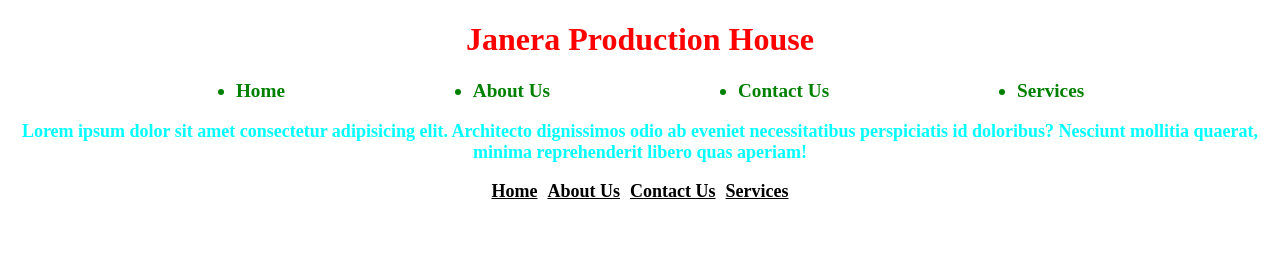
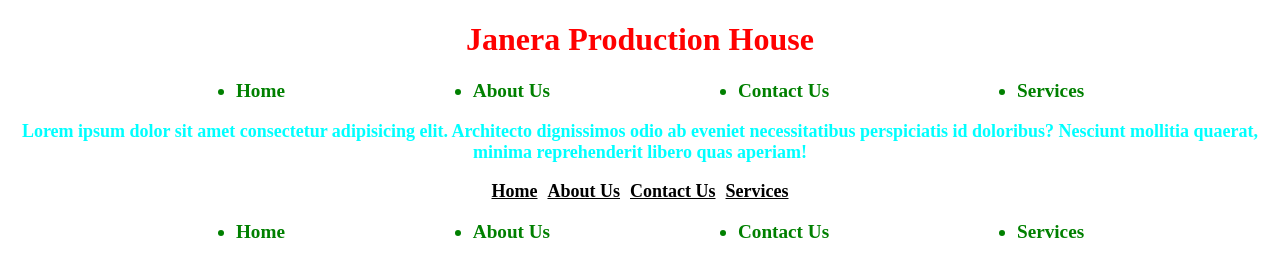
Before and after one commit to Rajibul00/file-1.0, a plain HTML site: page index.html in a window 1280 px wide. Drawn offline with Linux system fonts and the light colour scheme.

Commit message:
footer 2.0

```diff
--- a/index.html
+++ b/index.html
@@ -68,5 +68,11 @@ Services
         </span>
     </footer>
 
+    <ul>
+        <li>Home</li>
+        <li>About Us</li>
+        <li>Contact Us</li>
+        <li>Services</li>
+    </ul>
 </body>
 </html>
```
